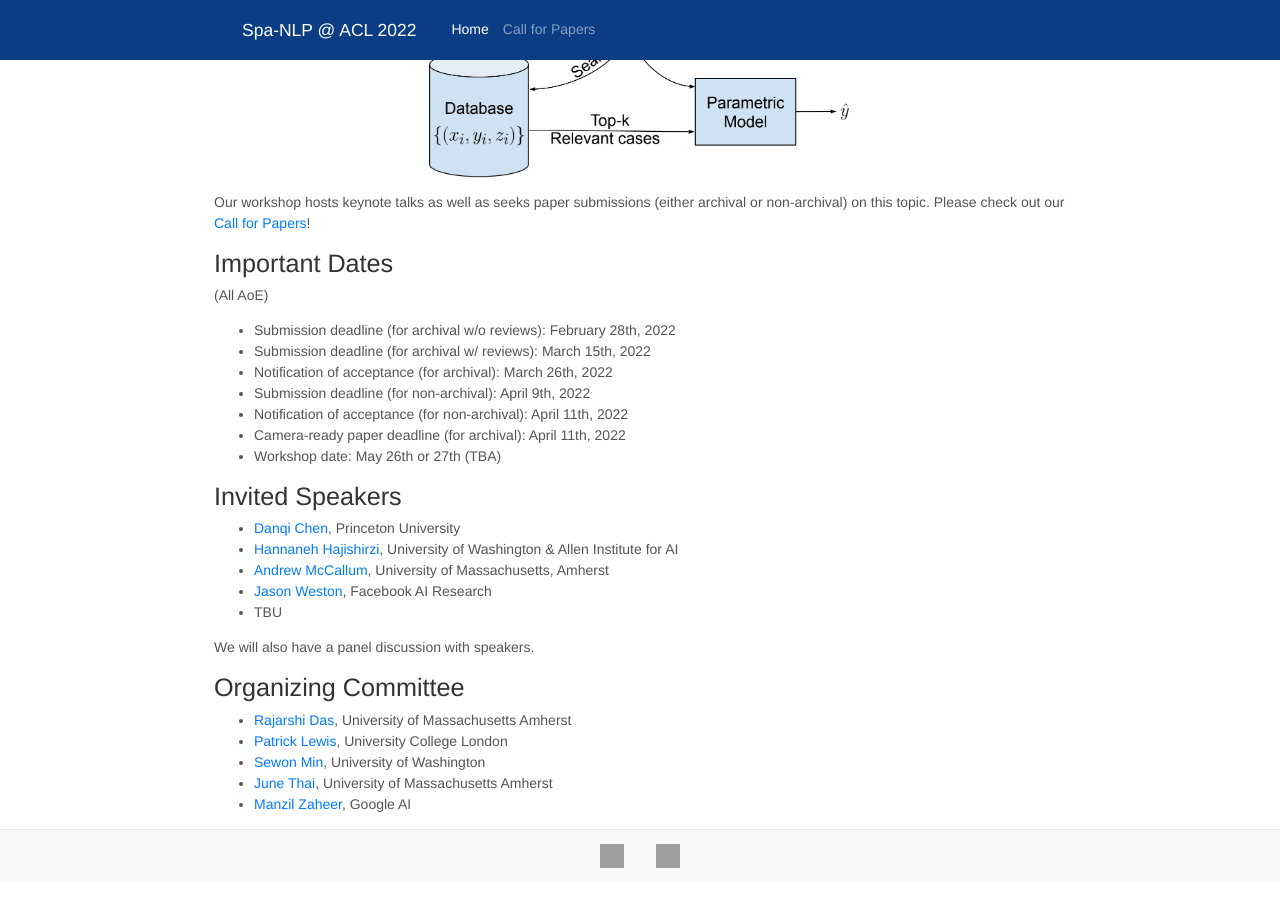
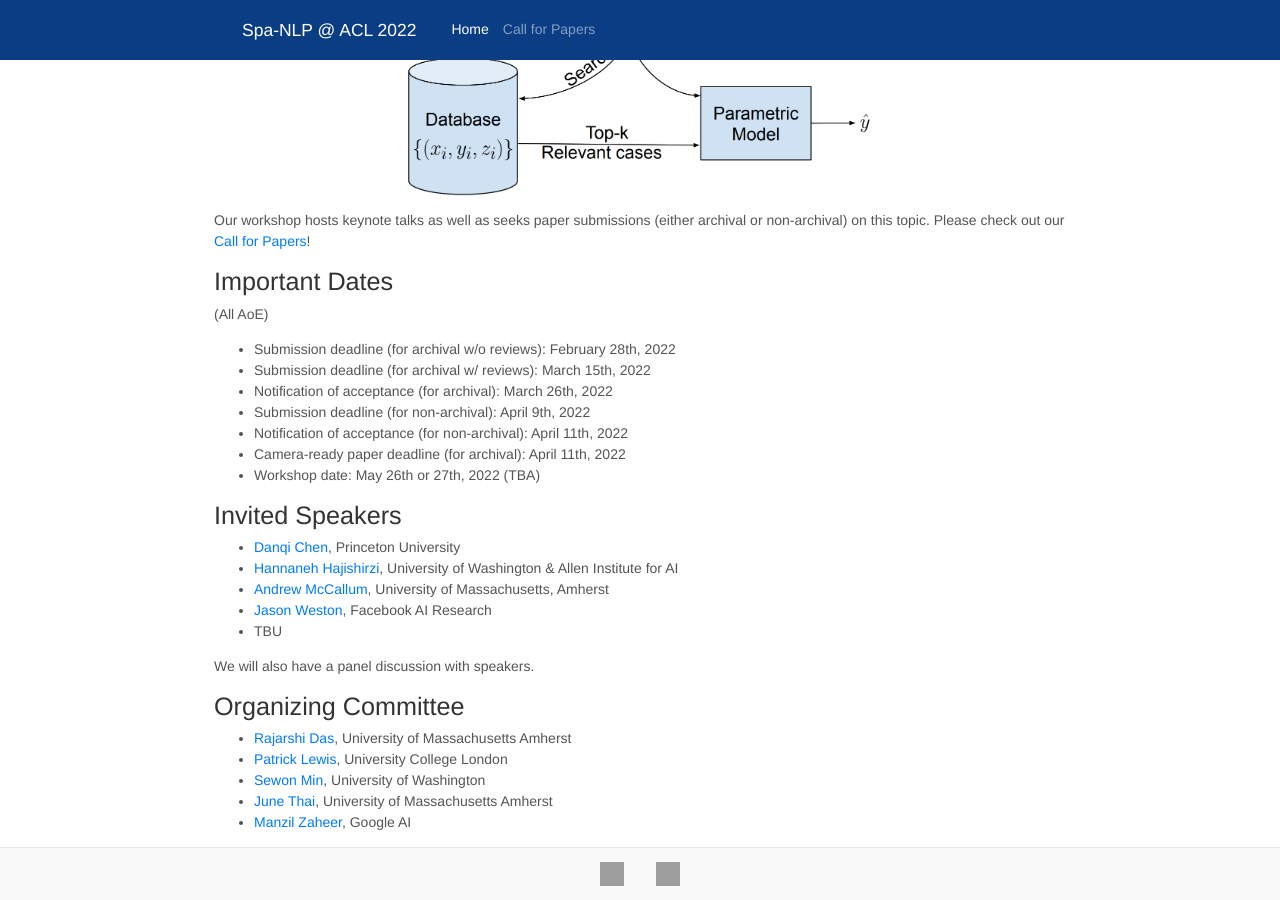
Before and after one commit to spa-nlp/spa-nlp.github.io, a Jekyll site: the page built from index.md, in a window 1280 px wide and 900 px high, scrolled down 585 px. Built offline with Jekyll 4.4.1, drawn with Linux system fonts in a browser that asks for light colours; nearby versions of some CDN libraries; grey boxes are pictures that could not be loaded.

Commit message:
minor edits

```diff
--- a/index.md
+++ b/index.md
@@ -13,11 +13,11 @@ Recently, many works have independently proposed a middle ground that combines a
 
 
 <p align="center">
-  <img src="assets/semiparametric.png" width="50%" height="50%">
+  <img src="assets/semiparametric.png" width="55%" height="55%">
 </p>
 
 
-Our workshop hosts keynote talks as well as seeks paper submissions (either archival or non-archival) on this topic. Please check out our [Call for Papers](cpf)!
+Our workshop hosts keynote talks as well as seeks paper submissions (either archival or non-archival) on this topic. Please check out our [Call for Papers](cfp)!
 
 
 ## Important Dates
@@ -29,7 +29,7 @@ Our workshop hosts keynote talks as well as seeks paper submissions (either arch
 - Submission deadline (for non-archival): April 9th, 2022
 - Notification of acceptance (for non-archival): April 11th, 2022
 - Camera-ready paper deadline (for archival): April 11th, 2022
-- Workshop date: May 26th or 27th (TBA)
+- Workshop date: May 26th or 27th, 2022 (TBA)
 
 ## Invited Speakers
 
```
